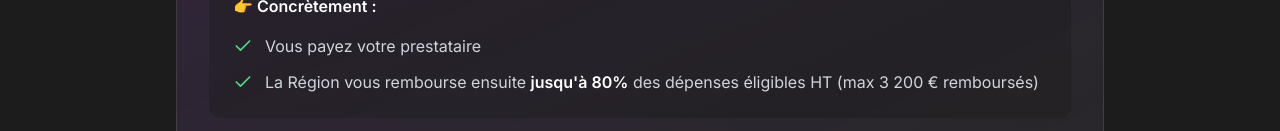
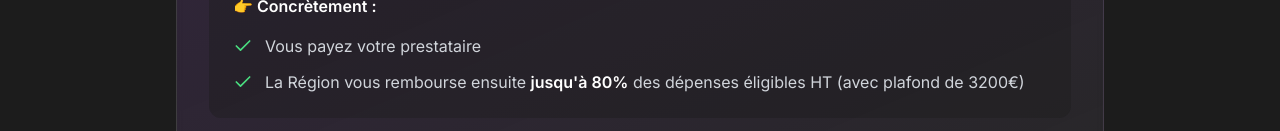
Before and after one commit to BenHibbi/Automat, a React (Vite) app: page /onboarding in a window 1280 px wide. Shown: the part 669-800 px from the top of the page. Built offline with nearby package versions, Linux system fonts and the light colour scheme.

Commit message:
fix: update Kap Numerik reimbursement wording
🤖 Generated with [Claude Code](https://claude.com/claude-code)

Co-Authored-By: Claude Opus 4.5 <noreply@anthropic.com>

```diff
--- a/src/pages/OnboardingPage.jsx
+++ b/src/pages/OnboardingPage.jsx
@@ -116,7 +116,7 @@ const OnboardingPage = () => {
                             </li>
                             <li className="flex items-start gap-3">
                                 <Check className="w-5 h-5 text-green-400 flex-shrink-0 mt-0.5" />
-                                <span className="text-gray-300">La Région vous rembourse ensuite <strong className="text-white">jusqu'à 80%</strong> des dépenses éligibles HT (max 3 200 € remboursés)</span>
+                                <span className="text-gray-300">La Région vous rembourse ensuite <strong className="text-white">jusqu'à 80%</strong> des dépenses éligibles HT (avec plafond de 3200€)</span>
                             </li>
                         </ul>
                     </div>
```
